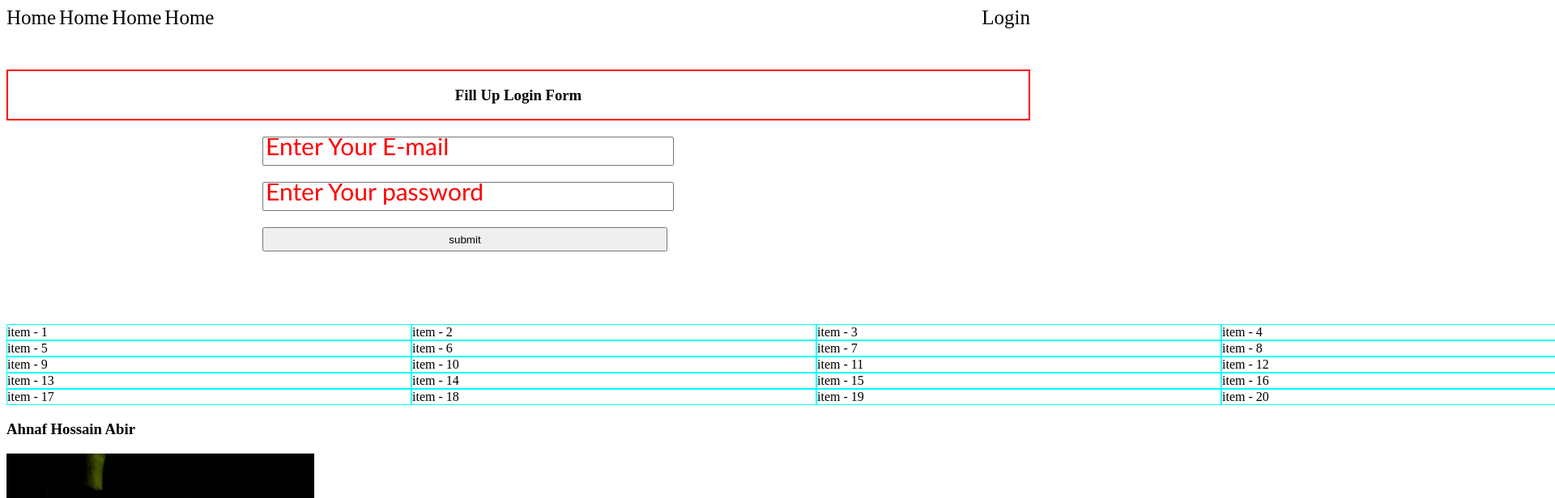
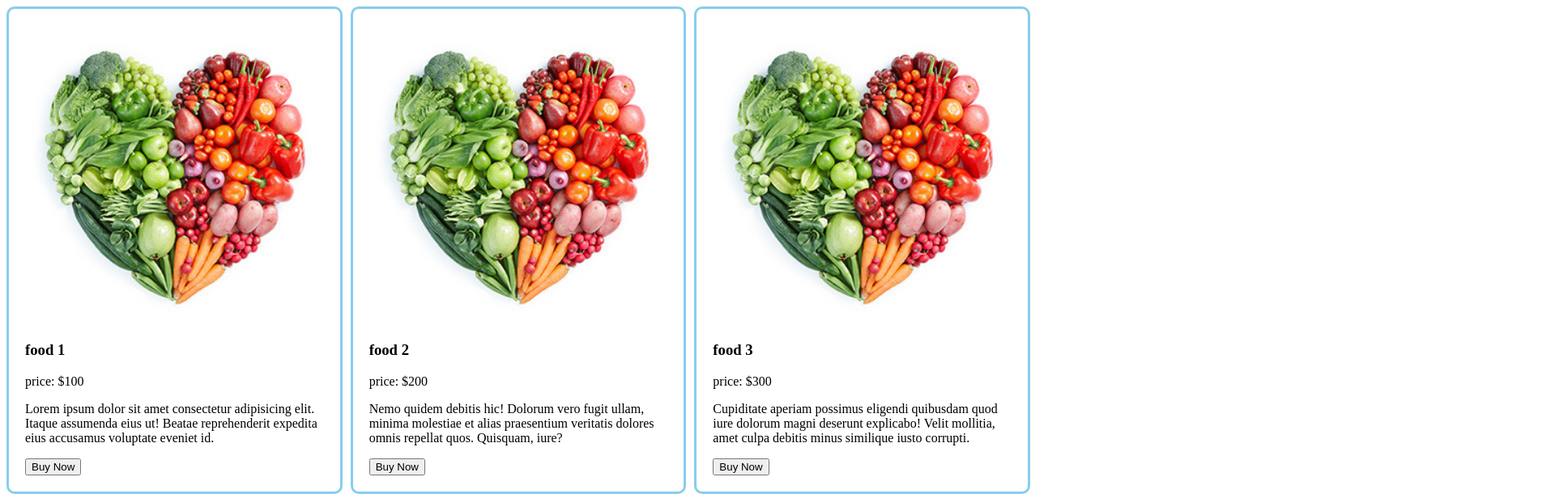
Before and after one commit to mdahnafhossainabir/bonus-module, a plain HTML site: page index.html in a window 1280 px wide. Shown: the top 616 px of the page at 81% size, 1920 px wide, since content can reach past the window. Drawn offline with Linux system fonts and the light colour scheme.

Commit message:
added clear response

```diff
--- a/css/landscape tablets.css
+++ b/css/landscape tablets.css
@@ -4,7 +4,3 @@
 .food img{
    width: 100%;
 }
-
-/* .food{
-    padding: 0px;
-} */
--- a/css/mobile.css
+++ b/css/mobile.css
@@ -2,6 +2,6 @@
     grid-template-columns: repeat(1,1fr);
 }
 
-/* .food{
-    padding: 5px;
-} */
+.food img{
+    width: 100%;
+}
--- a/css/portrait tablets and large phones.css
+++ b/css/portrait tablets and large phones.css
@@ -1,5 +1,5 @@
 .container{
-    grid-template-columns: repeat(2,1fr);
+    grid-template-columns: repeat(2, 1fr);
 }
 
 /* .food{
--- a/index.html
+++ b/index.html
@@ -3,137 +3,112 @@
 <head>
     <meta charset="UTF-8">
     <meta name="viewport" content="width=device-width, initial-scale=1.0">
-    <title>Pseudo</title>
+    <title>Responsive</title>
+    <link rel="stylesheet" media="screen and (max-width: 600px)" href="css/mobile.css">
+    <link rel="stylesheet" media="screen and (min-width: 600px)" href="css/portrait tablets and large phones.css">
+    <link rel="stylesheet" media="screen and (min-width: 768px)" href="css/landscape tablets.css">
+    <link rel="stylesheet" media="screen and (min-width: 992px)" href="css/laptops and desktops.css">
+    <link rel="stylesheet" media="screen and (min-width: 1200px)" href="css/large laptops and desktops.css">
     <style>
-    nav{
-        display: flex;
-        justify-content: space-between;
+        .container{
+            display: grid;
+            grid-template-columns: repeat(3,1fr);
+            gap: 10px;
         }
 
-    nav a{
-        text-decoration: none;
-        color: black;
-        font-size: 25px;
+        .food{
+            border: 3px solid skyblue;
+            border-radius: 10px;
+            padding: 20px;
         }
-
-    form{
-        display: flex;
-        flex-direction: column;
-
-
-        width: 50%;
-    }
-
-    form input{
-        margin-top: 20px;
-        height: 30px;
-        width: 500px;
-    }
-
-    .container{
-
-        display: flex;
-        justify-content: center;
-    }
-
-    input:focus{
-        outline: 0;
-        color: blue;
-        font-family: 'Courier New', Courier, monospace;
-    }
-
-
-    ::placeholder{
-
-        color: red;
-        font-size: 30px;
-        font-family: 'Gill Sans', 'Gill Sans MT', Calibri, 'Trebuchet MS', sans-serif;
-    }
-    .h3{
-
-
-        border: 2px solid red;
-        margin-top: 50px;
-
-    }
-
-    .h3 h3{
-        text-align: center;
-    }
-
-    .container-1 .item{
-        border: 1px solid aqua;
-    }
-
-    .container-1{
-        display: grid;
-        grid-template-columns:repeat(4,500px);
-        justify-content: space-between;
-    }
-
-
     </style>
 </head>
 <body>
-    <header>
-
-    </header>
-
-    <main>
-
-        <nav>
-            <div>
-                <a href="">Home</a>
-            <a href="">Home</a>
-            <a href="">Home</a>
-            <a href="">Home</a>
+    <div class="container">
+        <div class="food">
+            <img src="my - pic/food.jpg" alt="">
+            <h3>food 1</h3>
+            <p>price: $100</p>
+            <p>Lorem ipsum dolor sit amet consectetur adipisicing elit. Itaque assumenda eius ut! Beatae reprehenderit expedita eius accusamus voluptate eveniet id.</p>
+            <button>Buy Now</button>
         </div>
-            <a href="">Login</a>
-        </nav>
-<div class="h3">
-    <h3>Fill Up Login Form</h3>
-
+        <div class="food">
+            <img src="my - pic/food.jpg" alt="">
+            <h3>food 2</h3>
+            <p>price: $200</p>
+            <p>Nemo quidem debitis hic! Dolorum vero fugit ullam, minima molestiae et alias praesentium veritatis dolores omnis repellat quos. Quisquam, iure?</p>
+            <button>Buy Now</button>
         </div>
-
-        <div class="container">
-            <form>
-
-                <input type="email" name="" id="" placeholder="Enter Your E-mail">
-                <input type="password" placeholder="Enter Your password">
-                <input type="submit" value="submit">
-            </form>
-        </div><br><br><br><br><br>
-
-        <div class="container-1">
-            <div class="item">item - 1</div>
-            <div class="item">item - 2</div>
-            <div class="item">item - 3</div>
-            <div class="item">item - 4</div>
-            <div class="item">item - 5</div>
-            <div class="item">item - 6</div>
-            <div class="item">item - 7</div>
-            <div class="item">item - 8</div>
-            <div class="item">item - 9</div>
-            <div class="item">item - 10</div>
-            <div class="item">item - 11</div>
-            <div class="item">item - 12</div>
-            <div class="item">item - 13</div>
-            <div class="item">item - 14</div>
-            <div class="item">item - 15</div>
-            <div class="item">item - 16</div>
-            <div class="item">item - 17</div>
-            <div class="item">item - 18</div>
-            <div class="item">item - 19</div>
-            <div class="item">item - 20</div>
+        <div class="food">
+            <img src="my - pic/food.jpg" alt="">
+            <h3>food 3</h3>
+            <p>price: $300</p>
+            <p>Cupiditate aperiam possimus eligendi quibusdam quod iure dolorum magni deserunt explicabo! Velit mollitia, amet culpa debitis minus similique iusto corrupti.</p>
+            <button>Buy Now</button>
         </div>
-
-        <h3>Ahnaf Hossain Abir</h3>
-        <img src="my - pic/ahnaf.jpg" alt="" width="380px" height="420px">
-
-    </main>
-
-    <footer>
-
-    </footer>
+        <div class="food">
+            <img src="my - pic/food.jpg" alt="">
+            <h3>food 4</h3>
+            <p>price: $400</p>
+            <p>Accusamus distinctio laboriosam tenetur modi ipsa quidem, doloremque nobis optio quos sed quibusdam voluptas veritatis consequuntur nam soluta impedit. Temporibus.</p>
+            <button>Buy Now</button>
+        </div>
+        <div class="food">
+            <img src="my - pic/food.jpg" alt="">
+            <h3>food 5</h3>
+            <p>price: $500</p>
+            <p>Totam fugiat sequi enim, voluptatibus aut asperiores ducimus. Doloribus quasi possimus similique aspernatur excepturi est dolorem necessitatibus facere error explicabo!</p>
+            <button>Buy Now</button>
+        </div>
+        <div class="food">
+            <img src="my - pic/food.jpg" alt="">
+            <h3>food 6</h3>
+            <p>price: $600</p>
+            <p>Asperiores impedit soluta quasi voluptate et nobis placeat ratione error? Excepturi eveniet doloremque tenetur quod dolor illum veniam cum ex?</p>
+            <button>Buy Now</button>
+        </div>
+        <div class="food">
+            <img src="my - pic/food.jpg" alt="">
+            <h3>food 7</h3>
+            <p>price: $700</p>
+            <p>Magni qui illum repudiandae, quibusdam cupiditate ratione, corporis perspiciatis iste minima sequi, animi quos assumenda quo enim at nulla quas.</p>
+            <button>Buy Now</button>
+        </div>
+        <div class="food">
+            <img src="my - pic/food.jpg" alt="">
+            <h3>food 8</h3>
+            <p>price: $800</p>
+            <p>Unde, amet tempora? Explicabo consequatur ratione voluptas perspiciatis repellat, libero adipisci in nemo ut nam numquam at voluptates dolor aperiam!</p>
+            <button>Buy Now</button>
+        </div>
+        <div class="food">
+            <img src="my - pic/food.jpg" alt="">
+            <h3>food 9</h3>
+            <p>price: $900</p>
+            <p>Cumque, quam itaque recusandae porro ab, illo nobis tempore sapiente corporis, ipsam incidunt! Optio nisi, doloremque labore eaque illum provident.</p>
+            <button>Buy Now</button>
+        </div>
+        <div class="food">
+            <img src="my - pic/food.jpg" alt="">
+            <h3>food 10</h3>
+            <p>price: $1000</p>
+            <p>Dolorum blanditiis magnam consequuntur magni non. Beatae debitis quo itaque error harum voluptas corporis labore quod veritatis amet, facilis a.</p>
+            <button>Buy Now</button>
+        </div>
+        <div class="food">
+            <img src="my - pic/food.jpg" alt="">
+            <h3>food 11</h3>
+            <p>price: $1100</p>
+            <p>Praesentium at voluptatem commodi reiciendis necessitatibus. Officiis rerum in beatae aspernatur quo reprehenderit culpa laboriosam repellat incidunt, molestiae quibusdam voluptatibus.</p>
+            <button>Buy Now</button>
+        </div>
+        <div class="food">
+            <img src="my - pic/food.jpg" alt="">
+            <h3>food 12</h3>
+            <p>price: $1200</p>
+            <p>Similique, laboriosam in possimus inventore voluptatum consectetur ducimus et ullam placeat, velit consequuntur neque non aut facilis temporibus! Vero, aspernatur.</p>
+            <button>Buy Now</button>
+        </div>
+    </div>
 </body>
 </html>
```
Also changed, not shown: calender.html (deleted, +0 -114 lines). Lines whose indentation alone changed are shown as unchanged.
